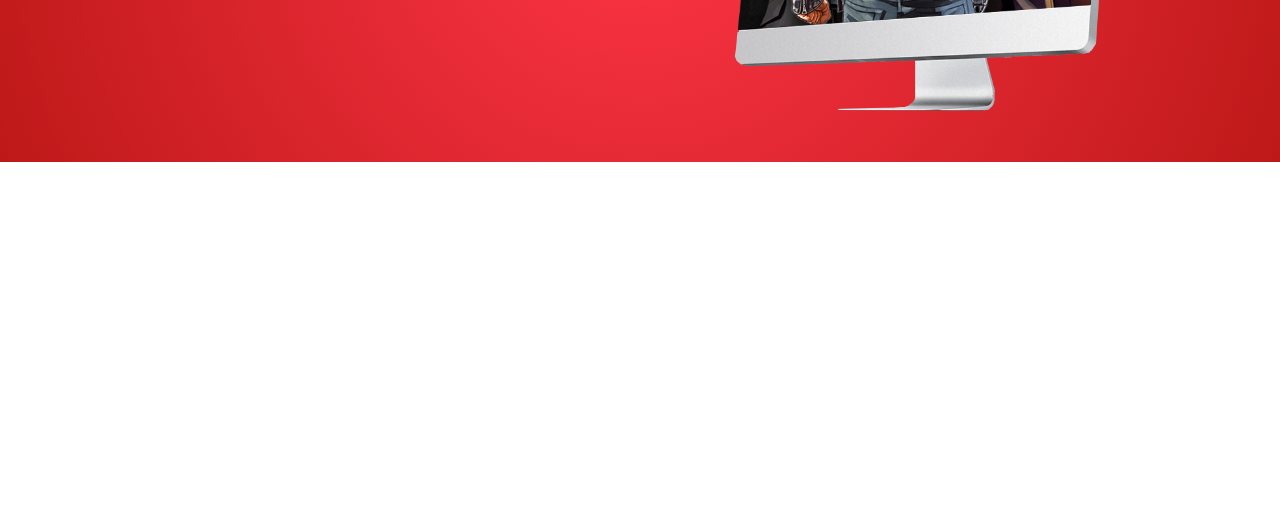
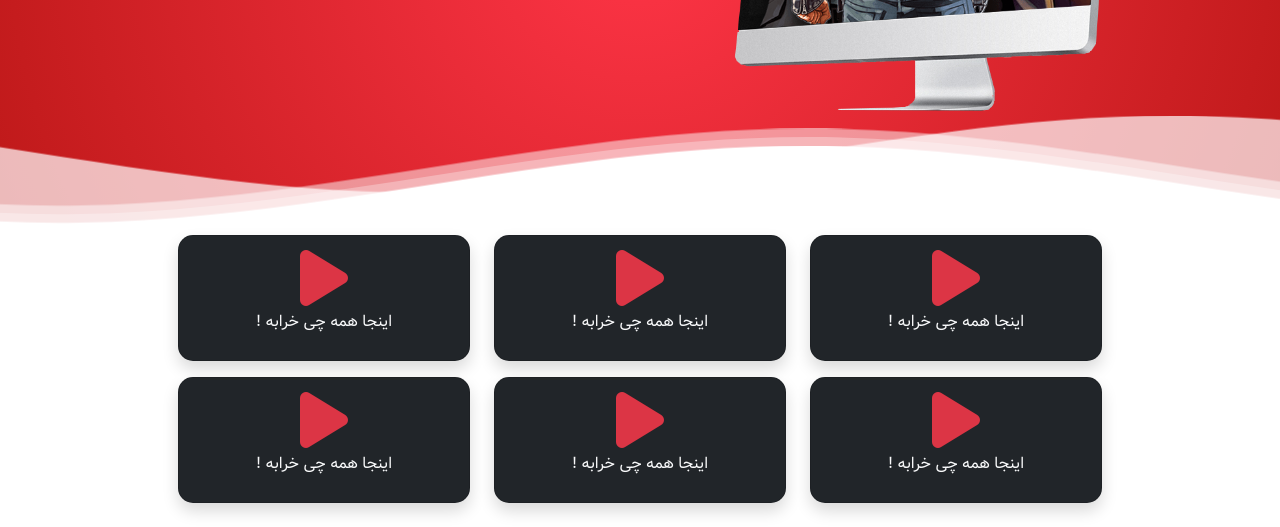
Before and after one commit to Ali-Asad1/IranRoleplay-Template, a plain HTML site: page index.html in a window 1280 px wide. Shown: the part 456-983 px from the top of the page. Before the commit the page ends 800 px from the top, so only its background shows below. Drawn offline with nearby package versions, Linux system fonts and the light colour scheme; files whose address does not match are found by name.

Commit message:
Add cards and waves

```diff
--- a/assets/styles/app.css
+++ b/assets/styles/app.css
@@ -198,11 +198,12 @@ body {
 /* Page header style */
 
 header {
+	position: relative;
 	z-index: -1;
 }
 
 .page-header {
-    background: radial-gradient(circle, #ff3547, #be1919);
+	background: radial-gradient(circle, #ff3547, #be1919);
 	/* padding-top: 5rem; */
 }
 
@@ -217,3 +218,54 @@ header {
 	padding: 13px 16px;
 	text-decoration: none;
 }
+
+/* Wave */
+
+.waves {
+	position: relative;
+	width: 100%;
+	height: 15vh;
+	margin-top: -7px;
+	min-height: 100px;
+	max-height: 150px;
+}
+
+.parallax > use:nth-child(1) {
+	animation-delay: -2s;
+	animation-duration: 16s;
+}
+
+.parallax > use {
+	animation: move-forever 25s cubic-bezier(0.55, 0.5, 0.45, 0.5) infinite;
+	-webkit-animation: move-forever 25s cubic-bezier(0.55, 0.5, 0.45, 0.5) infinite;
+}
+
+@keyframes move-forever {
+	0% {
+		transform: translate3d(-90px, 0, 0);
+		-webkit-transform: translate3d(-90px, 0, 0);
+		-moz-transform: translate3d(-90px, 0, 0);
+		-ms-transform: translate3d(-90px, 0, 0);
+		-o-transform: translate3d(-90px, 0, 0);
+	}
+
+	100% {
+		transform: translate3d(85px, 0, 0);
+		-webkit-transform: translate3d(85px, 0, 0);
+		-moz-transform: translate3d(85px, 0, 0);
+		-ms-transform: translate3d(85px, 0, 0);
+		-o-transform: translate3d(85px, 0, 0);
+	}
+}
+
+/* Card styles */
+
+.card {
+	height: 100%;
+	padding: 10px;
+	border-radius: 15px;
+	-webkit-border-radius: 15px;
+	-moz-border-radius: 15px;
+	-ms-border-radius: 15px;
+	-o-border-radius: 15px;
+}
--- a/index.html
+++ b/index.html
@@ -92,8 +92,8 @@
 				</button>
 			</div>
 		</nav>
-		<div class="page-header">
-			<div class="page-header-content py-5">
+		<header class="page-header">
+			<div class="page-header-content pt-5">
 				<div class="container">
 					<div class="row align-items-center text-center">
 						<div class="col-12 col-md-6 header-image">
@@ -107,19 +107,87 @@
 								برای ورود به سرور بر روی دکمه <i class="fa fa-play"></i> کلیلک کنید.
 							</p>
 							<h3 class="row justify-content-center align-items-center">
-								<div class="wrapper d-flex justify-content-center align-items-center">
-									<a class="col-auto btn-dark rounded-circle play-btn mx-3" href="#">
+								<div
+									class="wrapper d-flex justify-content-center align-items-center"
+								>
+									<a
+										class="btn-dark rounded-circle play-btn mx-3 shadow-5-strong"
+										href="#"
+									>
 										<i class="fa fa-play"></i>
 									</a>
-									<span class="col-auto counter">70/128</span>
+									<span class="counter">70/128</span>
 								</div>
 							</h3>
 						</div>
 					</div>
 				</div>
 			</div>
+			<div>
+				<svg
+					class="waves"
+					xmlns="http://www.w3.org/2000/svg"
+					xmlns:xlink="http://www.w3.org/1999/xlink"
+					viewBox="0 24 150 28"
+					preserveAspectRatio="none"
+					shape-rendering="auto"
+				>
+					<defs>
+						<path
+							id="gentle-wave"
+							d="M-160 44c30 0 58-18 88-18s 58 18 88 18 58-18 88-18 58 18 88 18 v44h-352z"
+						/>
+					</defs>
+					<g class="parallax">
+						<use xlink:href="#gentle-wave" x="48" y="0" fill="rgba(255,255,255,0.7" />
+						<use xlink:href="#gentle-wave" x="48" y="3" fill="rgba(255,255,255,0.5)" />
+						<use xlink:href="#gentle-wave" x="48" y="5" fill="rgba(255,255,255,0.3)" />
+						<use xlink:href="#gentle-wave" x="48" y="7" fill="#fff" />
+					</g>
+				</svg>
+			</div>
+		</header>
+
+		<div class="container px-md-5">
+			<div class="row py-2 mx-md-5">
+				<div class="col-12 col-md-6 col-lg-4 mb-3">
+					<div class="card bg-dark shadow text-light text-center">
+						<i class="fa fa-play fa-4x text-danger"></i>
+						<p>اینجا همه چی خرابه !</p>
+					</div>
+				</div>
+				<div class="col-12 col-md-6 col-lg-4 mb-3">
+					<div class="card bg-dark shadow text-light text-center">
+						<i class="fa fa-play fa-4x text-danger"></i>
+						<p>اینجا همه چی خرابه !</p>
+					</div>
+				</div>
+				<div class="col-12 col-md-6 col-lg-4 mb-3">
+					<div class="card bg-dark shadow text-light text-center">
+						<i class="fa fa-play fa-4x text-danger"></i>
+						<p>اینجا همه چی خرابه !</p>
+					</div>
+				</div>
+				<div class="col-12 col-md-6 col-lg-4 mb-3">
+					<div class="card bg-dark shadow text-light text-center">
+						<i class="fa fa-play fa-4x text-danger"></i>
+						<p>اینجا همه چی خرابه !</p>
+					</div>
+				</div>
+				<div class="col-12 col-md-6 col-lg-4 mb-3">
+					<div class="card bg-dark shadow text-light text-center">
+						<i class="fa fa-play fa-4x text-danger"></i>
+						<p>اینجا همه چی خرابه !</p>
+					</div>
+				</div>
+				<div class="col-12 col-md-6 col-lg-4 mb-3">
+					<div class="card bg-dark shadow text-light text-center">
+						<i class="fa fa-play fa-4x text-danger"></i>
+						<p>اینجا همه چی خرابه !</p>
+					</div>
+				</div>
+			</div>
 		</div>
-
 		<script
 			src="https://cdn.jsdelivr.net/npm/bootstrap@5.1.3/dist/js/bootstrap.bundle.min.js"
 			integrity="sha384-ka7Sk0Gln4gmtz2MlQnikT1wXgYsOg+OMhuP+IlRH9sENBO0LRn5q+8nbTov4+1p"
```
